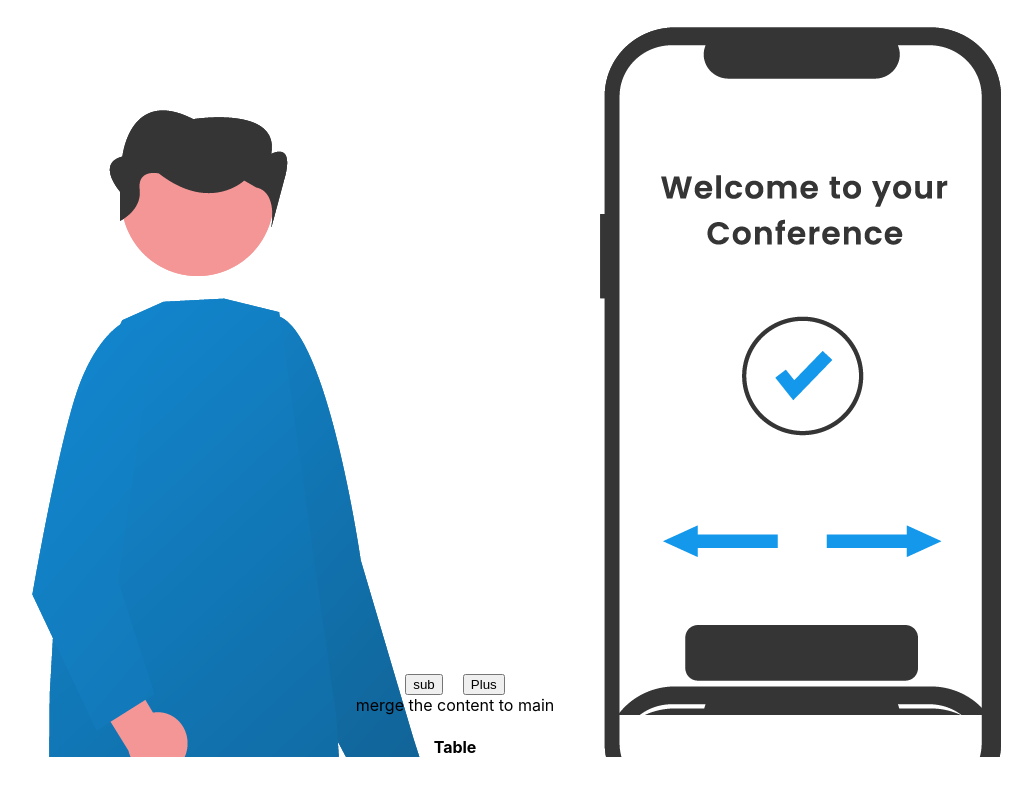
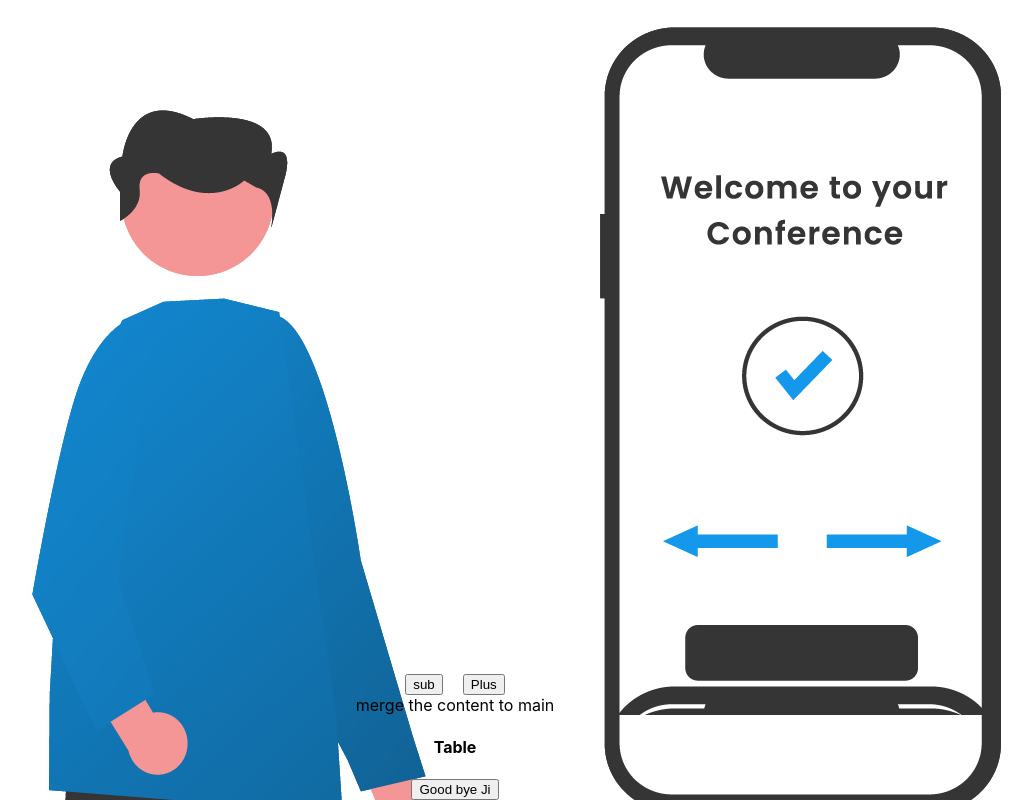
Before and after one commit to suresh1502067/reacthooks, a React (Create React App) app: page / in a window 1280 px wide. Shown: the part 1474-2274 px from the top of the page, without its empty margins (185-1217 px from the left). Before the commit the page ends 2252 px from the top, so only its background shows below. Built offline with nearby package versions, Linux system fonts and the light colour scheme; the HTML template or start-up script is replaced by a standard one.

Commit message:
showtime

```diff
--- a/src/App.js
+++ b/src/App.js
@@ -3,7 +3,6 @@ import React,{useEffect} from 'react'
 import logo from './logo.svg';
 import './App.css';
 import moment from 'moment'
-
 
 const tableCloumn=['id','firstname','lastname',]
 
@@ -46,8 +45,7 @@ const dataSource=[
     address:'63B/1',
     school:'r.c',
     city:'kvp'
-  },
-
+  }
 ]
 
 function App() {
@@ -67,8 +65,6 @@ endTime.diff(startTime, 'minutes');
   //     })
   //   })
   //   console.log("result",result)
-
-
 let fs =[]
 for(var i=0;i<=10;i++){
   fs.push(function(){
@@ -76,10 +72,11 @@ for(var i=0;i<=10;i++){
   })
 }
 fs.map(data=>data())
+}, [])
 
-
-  }, [])
-
+const showTime=()=>{
+  return <button>Good bye Ji</button>
+}
 
   return (
     <div className="App">
@@ -101,6 +98,7 @@ fs.map(data=>data())
        </div>
       </div>
       <h4>Table</h4>
+      {showTime()}
     </div>
   );
 }
```
